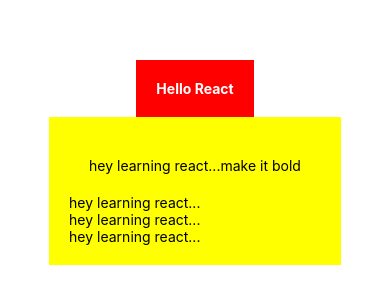
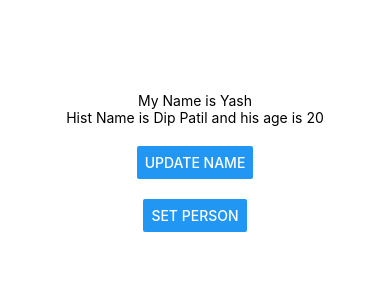
Before and after one commit to YashPatil2001/DemoReactNative, a React Native app: screen / in a window 390 px wide. Shown: the part 260-564 px from the top of the page. Built offline with nearby package versions, Linux system fonts and the light colour scheme.

Commit message:
learn about useSate

```diff
--- a/App.js
+++ b/App.js
@@ -6,20 +6,33 @@
  * @flow strict-local
  */
 
- import React from 'react';
- import { StyleSheet, Text, View } from 'react-native';
+ import React,{useState} from 'react';
+ import { StyleSheet, Text, View, Button} from 'react-native';
 
  export default function App() {
+   const [name,setName] = useState('Yash')
+   const [person,setPerson] = useState({ name:'Dip Patil' , age:20})
+
+
+  const onUpdate = () => {
+     setName('Madhu')
+   }
+
+ const onUpdatePerson = () => {
+   setPerson({
+     name: 'Aryaa',
+     age: '30'
+   })
+ }
    return (
      <View style={styles.container}>
-        <View style={styles.header}>
-          <Text style={styles.boldText}>Hello React</Text>
+        <Text>My Name is {name}</Text>
+        <Text>Hist Name is {person.name} and his age is {person.age}</Text>
+        <View style={styles.btnContainer}>
+           <Button title='Update name' onPress={onUpdate}/>
         </View>
-        <View style={styles.body}>
-          <Text style={styles.body}>hey learning react...<Text >make it bold</Text></Text>
-          <Text>hey learning react...</Text>
-          <Text>hey learning react...</Text>
-          <Text>hey learning react...</Text>
+        <View style={styles.btnContainer}>
+           <Button title='Set person' onPress={onUpdatePerson}/>
         </View>
      </View>
    );
@@ -32,16 +45,7 @@
      alignItems: 'center',
      justifyContent: 'center',
    },
-   header: {
-     backgroundColor: 'red',
-     padding: 20
-   },
-   boldText: {
-     fontWeight: 'bold',
-     color:'white'
-   },
-   body: {
-     backgroundColor: 'yellow',
-     padding:20,
+   btnContainer: {
+       marginTop: 20
    }
  });
```
